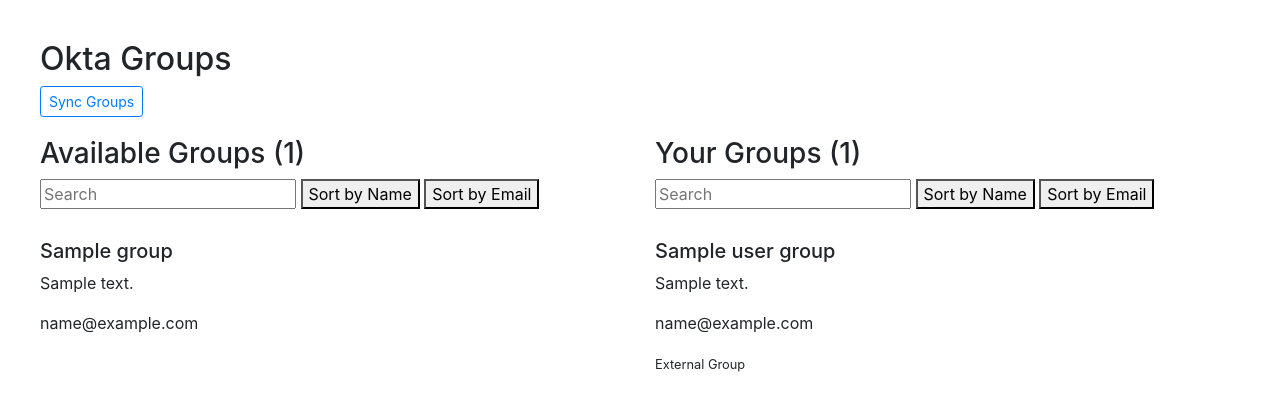
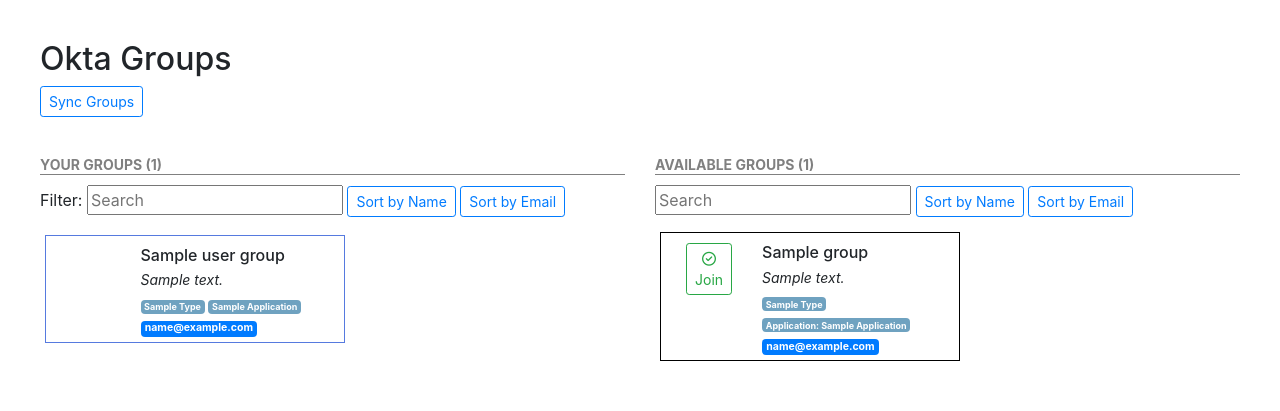
Before and after one commit to artschwagerb/oktaparty, a Django app: template app/okta/templates/groups/group_list.html in a window 1280 px wide. Shown: the part 56-467 px from the top of the page. Run offline with Django 4.2, Linux system fonts and the light colour scheme; the template is opened without the code that fills it: most values are stand-ins (such as "Sample title", 1, 10 or a date in 2020); data that the repository does not hold is empty; parts of the project's set-up code (start-up, migrations or seed data) failed here and were passed over; some libraries are stand-ins or nearby versions.

Commit message:
Updated group listing page

```diff
--- a/app/okta/templates/groups/group_list.html
+++ b/app/okta/templates/groups/group_list.html
@@ -6,30 +6,65 @@
 
 {% block css %}
 <style type="text/css">
-	.card-number {
-		font-size: 30px;
+	 .available-groups-row {
+		display: flex;
+		width: 300px;
+		margin: 5px;
+		padding: 10px;
+		padding-bottom: 1px;
+		border: 1px solid rgb(0, 0, 0);
 	}
 
-	.okta-groups {
-		margin-top: 20px;
+	.available-groups-row > column {
+		flex: 33.33%;
+		padding: 5px;
 	}
 
-	.okta-groups > li > .name {
-		font-size: 20px;
+	.available-groups-row {
+		font-size: 14px;
 	}
 
-	.okta-groups > li {
-		/* other properties */
-		margin-top: 10px;
-		margin-bottom: 10px;
-		border-top: 1px solid rgba(0,0,0,.125);
-		padding-top: 10px;
+	.your-groups-row {
+		display: flex;
+		width: 300px;
+		margin: 5px;
+		padding: 10px;
+		padding-bottom: 1px;
+		border: 1px solid rgb(86, 122, 223);
 	}
 
-	 .okta-groups > li:first-child {
-		{% comment %} margin-top: 0; {% endcomment %}
-		border-top: none;
-		{% comment %} padding-top: 0; {% endcomment %}
+	.your-groups-row > column {
+		flex: 33.33%;
+		padding: 5px;
+	}
+
+	.your-groups-row {
+		font-size: 14px;
+	}
+
+	.plank {
+		margin-bottom: 10px;
+	}
+	.plank > dl > dt, dd {
+		margin-bottom: 0px;
+	}
+
+	.plank > .plank-title {
+		color: #808080;
+		font-size: 14px;
+		font-weight: bolder;
+		margin-top: 20px;
+		margin-bottom: 10px;
+		text-transform: uppercase;
+		border-bottom: 1px solid #808080;
+	}
+
+	.badge-small {
+		font-size: 9px;
+	}
+
+	.badge-secondary {
+		background-color: #6fa2c0;
 	}
 </style>
 {% endblock %}
@@ -46,125 +81,78 @@
 
 	<div class="row">
 		<div class="col-sm-12 col-md-6">
-			<h3>Available Groups ({{ group_list|length }})</h3>
-			<div id="available-groups">
-				<!-- class="search" automagically makes an input a search field. -->
+			<div class="plank">
+				<h5 class="plank-title">Your Groups ({{ user_group_list|length }})</h5>
+			</div>
+			<div id="your-groups-list">
+				<label for="search">Filter:</label>
 				<input class="search" placeholder="Search" />
-				<!-- class="sort" automagically makes an element a sort buttons. The date-sort value decides what to sort by. -->
-				<button class="sort" data-sort="name">Sort by Name</button>
-				<button class="sort" data-sort="email">Sort by Email</button>
-
-				<ul class="list list-unstyled okta-groups">
-					{% for g in group_list %}
-					<li>
-						<h4 class="name">{{ g.name }}</h4>
-						<p class="description">{{ g.description }}</p>
-						<p class="email">{% if g.profile.emailAddress %}{{ g.profile.emailAddress }}{% endif %}</p>
+                <button class="sort btn btn-outline-primary btn-sm" data-sort="name">Sort by Name</button>
+				<button class="sort btn btn-outline-primary btn-sm" data-sort="email">Sort by Email</button>
+				<ul style="margin-top: 10px;" class="list list-unstyled d-flex flex-wrap">
+				{% for g in user_group_list %}
+					<li class="your-groups-row">
+						<div class="col">
 							<p>
 								{% if g.source_type == 'OKTA_GROUP' %}
-								{% if g.allow_join %}
+									{% if g.okta_id in user_group_ids %}
+										{% if g.profile.allowLeave %}
+											<a href="{% url 'okta:group-leave' group_id=g.id %}" class="btn btn-outline-danger btn-sm"><i class="far fa-times-circle"></i> Leave</a>
+										{% else %}
+											<span class="fas fa-asterisk text-danger"></span>
+										{% endif %}
+									{% else %}
+										{% if g.profile.allowJoin %}
 											<a href="{% url 'okta:group-join' group_id=g.id %}" class="btn btn-outline-success btn-sm"><i class="far fa-check-circle"></i> Join</a>
 										{% endif %}
 									{% endif %}
+								{% else %}
+									{% if g.okta_id in user_group_ids %}
+										{% if g.profile.allowLeave %}
+											<a href="{% url 'okta:group-leave' group_id=g.id %}" class="btn btn-outline-danger btn-sm"><i class="far fa-times-circle"></i> Leave</a>
+										{% endif %}
+									{% else %}
+										{% if g.profile.allowJoin %}
+											<a href="{% url 'okta:group-join' group_id=g.id %}" class="btn btn-outline-success btn-sm"><i class="far fa-check-circle"></i> Join</a>
+										{% endif %}
+									{% endif %}
+								{% endif %}
 							</p>
+						</div>
+						<div class="col-9">
+							<h6 class="mb-1 name">{{ g.name }}</h6>
+							<p class="mb-1 description">{% if g.description %}<em>{{ g.description }}</em>{% endif %}</p>
+							<p class="mb-1">
+								{% if g.profile %}
+									{% if g.profile.type %}
+										<span class="badge badge-small badge-secondary">{{ g.profile.type|title }}</span>
+									{% endif %}
+									{% if g.profile.application %}
+										<span class="badge badge-small badge-secondary">{{ g.profile.application|title }}</span>
+									{% endif %}
+									{% if g.profile.emailAddress %}
+										<span class="email badge badge-primary">{{ g.profile.emailAddress }}</span>
+									{% endif %}
+								{% endif %}
+							</p>
+						</div>
 					</li>
 				{% endfor %}
 				</ul>
 			</div>
 		</div>
 		<div class="col-sm-12 col-md-6">
-			<h3>Your Groups ({{ user_group_list|length }})</h3>
-			<div id="your-groups">
-				<!-- class="search" automagically makes an input a search field. -->
+			<div class="plank">
+				<h5 class="plank-title">Available Groups ({{ group_list|length }})</h5>
+			</div>
+			<div id="available-groups-list">
 				<input class="search" placeholder="Search" />
-				<!-- class="sort" automagically makes an element a sort buttons. The date-sort value decides what to sort by. -->
-				<button class="sort" data-sort="name">Sort by Name</button>
-				<button class="sort" data-sort="email">Sort by Email</button>
-
-				<ul class="list list-unstyled okta-groups">
-					{% for g in user_group_list %}
-					<li>
-						<h4 class="name">{{ g.name }}</h4>
-						<p class="description">{{ g.description }}</p>
-						<p class="email">{% if g.profile.emailAddress %}{{ g.profile.emailAddress }}{% endif %}</p>
-						<p>
-							{% if g.source_type == 'OKTA_GROUP' %}
-								{% if g.allow_leave %}
-									<a href="{% url 'okta:group-join' group_id=g.id %}" class="btn btn-outline-danger btn-sm"><i class="far fa-times-circle"></i> Leave</a>
-								{% else %}
-									<p><small>Required</small></p>
-								{% endif %}
-							{% else %}
-								<p><small>External Group</small></p>
-							{% endif %}
-						</p>
-					</li>
-					{% endfor %}
-				</ul>
-			</div>
-		</div>
-	</div>
-
-	<div class="row" style="margin-bottom: 20px; display: none;">
-		<div class="col-sm-12 col-md-6">
-			<h4>Your Groups ({{ user_group_list|length }})</h4>
-			<div class="list-group">
-        	{% for g in user_group_list %}
-				<div class="list-group-item list-group-item-action flex-column align-items-start">
-					<div class="d-flex w-100 justify-content-between">
-						<h5 class="mb-1">{{ g.name }}</h5>
-						<p>
-							{% if g.source_type == 'OKTA_GROUP' %}
-								{% if g.okta_id in user_group_ids %}
-									{% if g.allow_leave %}
-										<a href="{% url 'okta:group-leave' group_id=g.id %}" class="btn btn-outline-danger btn-sm"><i class="far fa-times-circle"></i> Leave</a>
-									{% endif %}
-								{% else %}
-									{% if g.allow_join %}
-										<a href="{% url 'okta:group-join' group_id=g.id %}" class="btn btn-outline-success btn-sm"><i class="far fa-check-circle"></i> Join</a>
-									{% endif %}
-								{% endif %}
-							{% comment %} {% else %}
-								{% if g.okta_id in user_group_ids %}
-									{% if g.allow_leave %}
-										<a href="{% url 'okta:group-leave' group_id=g.id %}" class="btn btn-outline-danger btn-sm"><i class="far fa-times-circle"></i> Leave</a>
-									{% endif %}
-								{% else %}
-									{% if g.allow_join %}
-										<a href="{% url 'okta:group-join' group_id=g.id %}" class="btn btn-outline-success btn-sm"><i class="far fa-check-circle"></i> Join</a>
-									{% endif %}
-								{% endif %} {% endcomment %}
-							{% endif %}
-						</p>
-					</div>
-					<p class="mb-1">{% if g.description %}<em>{{ g.description }}</em>{% endif %}</p>
-					<p class="mb-1">
-						{% if g.source_system_pretty %}
-							<span class="badge badge-secondary">{{ g.source_system_pretty }}</span>
-						{% endif %}
-						{% if g.profile %}
-							{% if g.profile.type %}
-								<span class="badge badge-secondary">{{ g.profile.type|title }}</span>
-							{% endif %}
-							{% if g.profile.application %}
-								<span class="badge badge-secondary">{{ g.profile.application|title }}</span>
-							{% endif %}
-							{% if g.profile.emailAddress %}
-								<span class="badge badge-secondary">{{ g.profile.emailAddress }}</span>
-							{% endif %}
-						{% endif %}
-					</p>
-				</div>
-        	{% endfor %}
-			</div>
-		</div>
-		<div class="col-sm-12 col-md-6">
-			<h4>Available Groups ({{ group_list|length }})</h4>
-			<div class="list-group" id="available-groups">
+                <button class="sort btn btn-outline-primary btn-sm" data-sort="name">Sort by Name</button>
+				<button class="sort btn btn-outline-primary btn-sm" data-sort="email">Sort by Email</button>
+				<ul style="margin-top: 10px;" class="list list-unstyled d-flex flex-wrap">
 				{% for g in group_list %}
-				<div class="list-group-item list-group-item-action flex-column align-items-start">
-					<div class="d-flex w-100 justify-content-between">
-						<h5 class="mb-1">{{ g.name }}</h5>
+					<li class="available-groups-row">
+						<div class="col">
 							<p>
 								{% if g.source_type == 'OKTA_GROUP' %}
 									{% if g.okta_id in user_group_ids %}
@@ -172,31 +160,37 @@
 									{% else %}
 										<a href="{% url 'okta:group-join' group_id=g.id %}" class="btn btn-outline-success btn-sm"><i class="far fa-check-circle"></i> Join</a>
 									{% endif %}
+								{% else %}
+									{% if g.okta_id in user_group_ids %}
+										<a href="{% url 'okta:group-leave' group_id=g.id %}" class="btn btn-outline-danger btn-sm" disabled><i class="far fa-times-circle"></i> Leave</a>
+									{% else %}
+										<a href="{% url 'okta:group-join' group_id=g.id %}" class="btn btn-outline-success btn-sm" disabled><i class="far fa-check-circle"></i> Join</a>
+									{% endif %}
 								{% endif %}
 							</p>
 						</div>
-					<p class="mb-1">{% if g.description %}<em>{{ g.description }}</em>{% endif %}</p>
+						<div class="col-9">
+							<h6 class="mb-1 name">{{ g.name }}</h6>
+							<p class="mb-1 description">{% if g.description %}<em>{{ g.description }}</em>{% endif %}</p>
 							<p class="mb-1">
-						{% if g.source_system_pretty %}
-							<span class="badge badge-secondary">{{ g.source_system_pretty }}</span>
-						{% endif %}
 								{% if g.profile %}
 									{% if g.profile.type %}
-								<span class="badge badge-secondary">{{ g.profile.type|title }}</span>
+										<span class="badge badge-small badge-secondary">{{ g.profile.type|title }}</span>
 									{% endif %}
 									{% if g.profile.application %}
-								<span class="badge badge-secondary">Application: {{ g.profile.application|title }}</span>
+										<span class="badge badge-small badge-secondary">Application: {{ g.profile.application|title }}</span>
 									{% endif %}
 									{% if g.profile.emailAddress %}
-								<span class="badge badge-secondary">{{ g.profile.emailAddress }}</span>
+										<span class="email badge badge-primary">{{ g.profile.emailAddress }}</span>
 									{% endif %}
 								{% endif %}
-
 							</p>
 						</div>
+					</li>
 				{% empty %}
 					<p>No Groups Available.  You have everything you can join.</p>
 				{% endfor %}
+				</ul>
 			</div>
 		</div>
 	</div>
@@ -210,7 +204,7 @@
 		valueNames: [ 'name', 'description', 'email' ]
 	};
 
-	var availableGroupsList = new List('available-groups', options);
-	var availableGroupsList = new List('your-groups', options);
+	var availableGroupsList = new List('available-groups-list', options);
+	var yourGroupsList = new List('your-groups-list', options);
 </script>
 {% endblock %}
```
Lines whose indentation alone changed are shown as unchanged.
